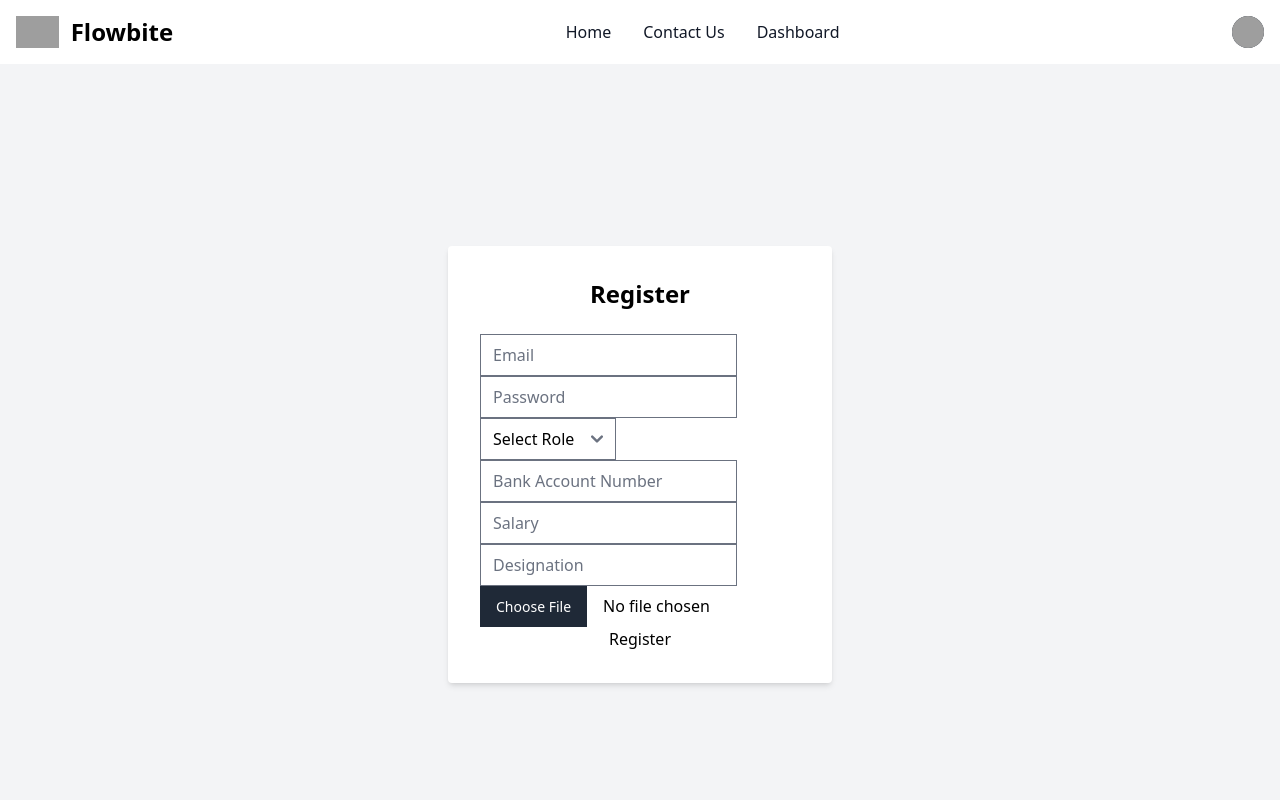
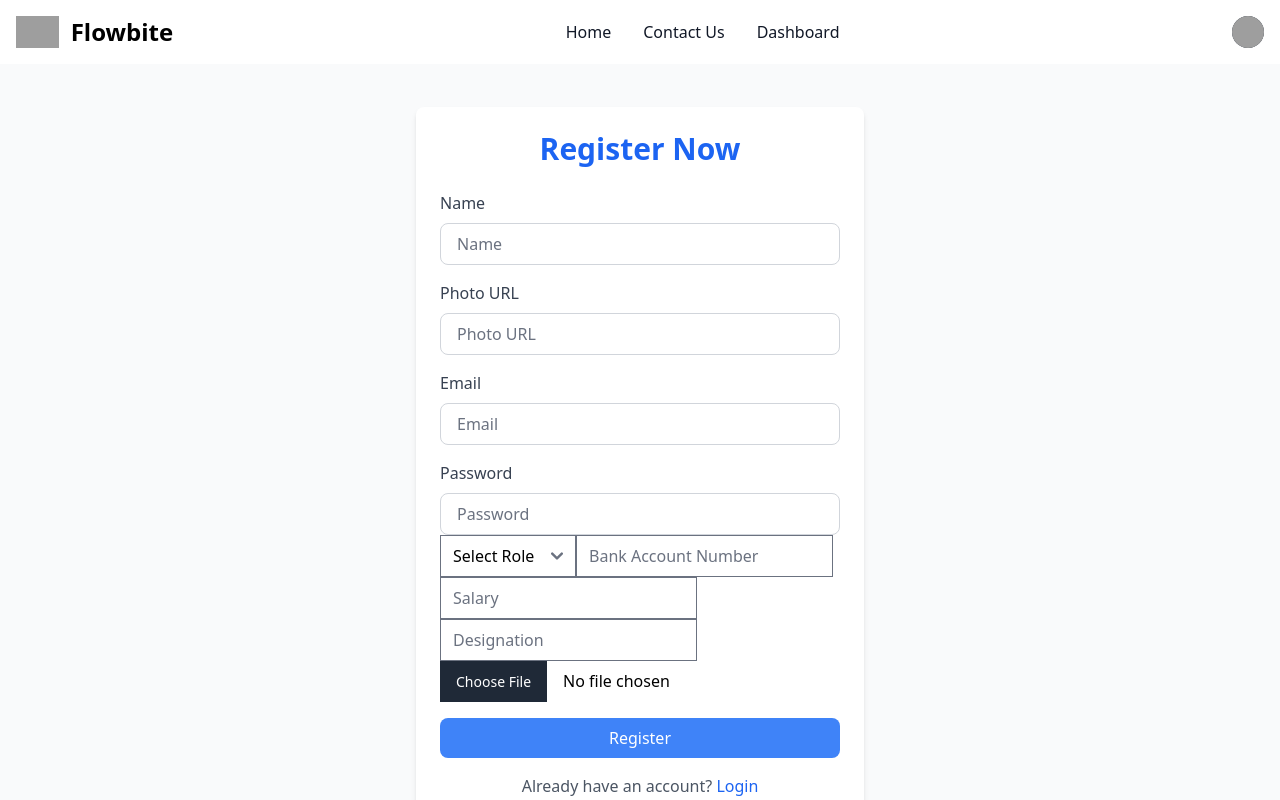
Before and after one commit to tawhidbokth/-Employee-management-client, a React (Vite) app: page /register in a window 1280 px wide. Shown: the top 800 px of the page. Built offline with nearby package versions, Linux system fonts and the light colour scheme; no server answers; grey boxes are pictures that could not be loaded.

Commit message:
login and register defind firebase

```diff
--- a/package.json
+++ b/package.json
@@ -23,6 +23,7 @@
     "react-chartjs-2": "^5.3.0",
     "react-datepicker": "^7.6.0",
     "react-dom": "^18.3.1",
+    "react-icons": "^5.4.0",
     "react-router-dom": "^7.1.1",
     "react-toastify": "^11.0.3",
     "sort-by": "^1.2.0"
--- a/src/Auth/Login.jsx
+++ b/src/Auth/Login.jsx
@@ -1,51 +1,129 @@
-import React, { useState } from 'react';
-// import { getAuth, signInWithEmailAndPassword } from "firebase/auth";
-// import { ToastContainer, toast } from "react-toastify";
+import { useContext, useState } from 'react';
+import { Link, useNavigate } from 'react-router-dom';
+import { FaGoogle } from 'react-icons/fa';
+import { toast, ToastContainer } from 'react-toastify';
+import 'react-toastify/dist/ReactToastify.css';
+import { AuthContext } from '../Provider/AuthProvider';
 
 const Login = () => {
-  // const auth = getAuth();
-  const [form, setForm] = useState({ email: '', password: '' });
+  const navigate = useNavigate();
+  const { signInUser, signInWithGoogle } = useContext(AuthContext);
+  const [email, setEmail] = useState('');
 
-  const handleInputChange = e => {
-    const { name, value } = e.target;
-    setForm({ ...form, [name]: value });
+  const handlelogin = e => {
+    e.preventDefault();
+    const emailInput = e.target.email.value;
+    const password = e.target.password.value;
+    setEmail(emailInput);
+
+    signInUser(emailInput, password)
+      .then(result => {
+        toast.success('Login Successful!', {
+          position: 'top-center',
+          autoClose: 2000,
+        });
+
+        setTimeout(() => {
+          navigate('/');
+        }, 2000);
+      })
+      .catch(error => {
+        const errorMessage = error?.message || 'Something went wrong!';
+        toast.error(errorMessage, {
+          position: 'top-center',
+          autoClose: 2000,
+        });
+      });
   };
 
-  // const handleLogin = async (e) => {
-  //   e.preventDefault();
-  //   try {
-  //     await signInWithEmailAndPassword(auth, form.email, form.password);
-  //     toast.success("Login successful!");
-  //   } catch (error) {
-  //     toast.error(error.message);
-  //   }
-  // };
+  const handleGoogleSignIn = () => {
+    signInWithGoogle()
+      .then(result => {
+        toast.success('Google Login Successful!', {
+          position: 'top-center',
+          autoClose: 2000,
+        });
+
+        setTimeout(() => {
+          navigate('/');
+          toast.dismiss();
+        }, 2000);
+      })
+      .catch(error => {
+        const errorMessage = error?.message || 'Google Login Failed!';
+        toast.error(errorMessage, {
+          position: 'top-center',
+          autoClose: 2000,
+        });
+      });
+  };
 
   return (
-    <div className="min-h-screen flex justify-center items-center bg-gray-100">
-      <form className="bg-white p-8 rounded shadow-md w-96">
-        <h2 className="text-2xl font-bold mb-6 text-center">Login</h2>
+    <div>
+      <div className="min-h-screen flex items-center justify-center bg-gray-50">
+        <div className="max-w-md w-full p-6 bg-white shadow-md rounded-lg">
+          <div className="text-center lg:text-left">
+            <h1 className="text-3xl font-bold">Login now!</h1>
+          </div>
+          <div className="mb-4">
+            <form onSubmit={handlelogin} className="card-body">
+              <div className="form-control">
+                <label className="label">
+                  <span className="label-text">Email</span>
+                </label>
                 <input
                   type="email"
                   name="email"
-          placeholder="Email"
-          className="input-field"
-          onChange={handleInputChange}
+                  placeholder="email"
+                  className="w-full border border-gray-300 rounded-lg px-4 py-2 focus:outline-none focus:ring focus:ring-blue-300"
                   required
                 />
+              </div>
+              <div className="form-control">
+                <label className="label">
+                  <span className="label-text">Password</span>
+                </label>
                 <input
                   type="password"
                   name="password"
-          placeholder="Password"
-          className="input-field"
-          onChange={handleInputChange}
+                  placeholder="password"
+                  className="w-full border border-gray-300 rounded-lg px-4 py-2 focus:outline-none focus:ring focus:ring-blue-300"
                   required
                 />
-        <button type="submit" className="btn-primary w-full">
-          Login
+                <label className="label">
+                  <Link
+                    to="/forgot-password"
+                    state={{ email }}
+                    className="label-text-alt link link-hover text-blue-700"
+                  >
+                    Forgot password?
+                  </Link>
+                </label>
+              </div>
+              <div className="form-control mt-6">
+                <button className="btn btn-primary">Login</button>
+              </div>
+            </form>
+            <p className="ml-4 mb-4">
+              New to this website? Please{' '}
+              <Link to="/register">
+                <span className="text-blue-700 font-bold">Register</span>
+              </Link>
+            </p>
+            <p className="border">
+              <button
+                onClick={handleGoogleSignIn}
+                className="btn btn-ghost w-full"
+              >
+                <FaGoogle />
+                <span>Login with Google</span>
               </button>
-        {/* <ToastContainer /> */}
-      </form>
+            </p>
+          </div>
+        </div>
+      </div>
+
+      <ToastContainer />
     </div>
   );
 };
--- a/src/Auth/Register.jsx
+++ b/src/Auth/Register.jsx
@@ -1,89 +1,129 @@
-// import React, { useState } from "react";
-// import { getAuth, createUserWithEmailAndPassword, updateProfile } from "firebase/auth";
-// import { getFirestore, collection, addDoc } from "firebase/firestore";
-// import { ToastContainer, toast } from "react-toastify";
-// import 'react-toastify/dist/ReactToastify.css';
+import { useContext, useState } from 'react';
+
+import { Link, useNavigate } from 'react-router-dom';
+import { toast, ToastContainer } from 'react-toastify';
+import 'react-toastify/dist/ReactToastify.css';
+import { AuthContext } from '../Provider/AuthProvider';
 
 const Register = () => {
-  // const auth = getAuth();
-  // const db = getFirestore();
-  // const [form, setForm] = useState({
-  //   email: "",
-  //   password: "",
-  //   role: "",
-  //   bankAccount: "",
-  //   salary: "",
-  //   designation: "",
-  //   photo: null,
-  // });
+  const { createUser } = useContext(AuthContext);
+  const [error, setError] = useState('');
+  const navigate = useNavigate();
 
-  // const handleInputChange = (e) => {
-  //   const { name, value } = e.target;
-  //   setForm({ ...form, [name]: value });
-  // };
+  const handleRegister = e => {
+    e.preventDefault();
+    const form = e.target;
+    const name = form.name.value;
+    const photo = form.photo.value;
+    const email = form.email.value;
+    const password = form.password.value;
 
-  // const handleFileChange = (e) => {
-  //   setForm({ ...form, photo: e.target.files[0] });
-  // };
+    const passwordValidation = validatePassword(password);
+    if (!passwordValidation.isValid) {
+      toast.error(passwordValidation.message, {
+        position: 'top-center',
+        autoClose: 2000,
+      });
+      return;
+    }
 
-  // const validatePassword = (password) => {
-  //   const errors = [];
-  //   if (password.length < 6) errors.push("Password must be at least 6 characters.");
-  //   if (!/[A-Z]/.test(password)) errors.push("Password must have at least one capital letter.");
-  //   if (!/[^a-zA-Z0-9]/.test(password)) errors.push("Password must have at least one special character.");
-  //   return errors;
-  // };
+    createUser(email, password, name, photo)
+      .then(() => {
+        form.reset();
+        setError('');
+        toast.success('Registration Successful!', {
+          position: 'top-center',
+          autoClose: 2000,
+        });
 
-  // const handleRegister = async (e) => {
-  //   e.preventDefault();
-  //   const passwordErrors = validatePassword(form.password);
-  //   if (passwordErrors.length > 0) {
-  //     passwordErrors.forEach((error) => toast.error(error));
-  //     return;
-  //   }
+        setTimeout(() => {
+          navigate('/');
+        }, 2000);
+      })
+      .catch(error => {
+        setError(error.message);
+        toast.error(error.message, {
+          position: 'top-center',
+          autoClose: 2000,
+        });
+      });
+  };
 
-  //   try {
-  //     const photoUrl = await imgbbUploader(form.photo); // Upload photo and get URL
-  //     const userCredential = await createUserWithEmailAndPassword(auth, form.email, form.password);
-  //     await updateProfile(userCredential.user, { photoURL: photoUrl });
-
-  // Save user data to Firestore
-  //     await addDoc(collection(db, "users"), {
-  //       email: form.email,
-  //       role: form.role,
-  //       bankAccount: form.bankAccount,
-  //       salary: form.salary,
-  //       designation: form.designation,
-  //       photo: photoUrl,
-  //     });
-
-  //     toast.success("Registration successful!");
-  //   } catch (error) {
-  //     toast.error(error.message);
-  //   }
-  // };
+  const validatePassword = password => {
+    if (password.length < 6) {
+      return {
+        isValid: false,
+        message: 'Password must be at least 6 characters long.',
+      };
+    }
+    if (!/[A-Z]/.test(password)) {
+      return {
+        isValid: false,
+        message: 'Password must contain at least one uppercase letter.',
+      };
+    }
+    if (!/[a-z]/.test(password)) {
+      return {
+        isValid: false,
+        message: 'Password must contain at least one lowercase letter.',
+      };
+    }
+    return { isValid: true };
+  };
 
   return (
-    <div className="min-h-screen flex justify-center items-center bg-gray-100">
-      <form className="bg-white p-8 rounded shadow-md w-96">
-        <h2 className="text-2xl font-bold mb-6 text-center">Register</h2>
-
+    <div className="min-h-screen flex items-center justify-center bg-gray-50">
+      <div className="max-w-md w-full p-6 bg-white shadow-md rounded-lg">
+        <h1 className="text-3xl font-bold text-center text-blue-600 mb-6">
+          Register Now
+        </h1>
+        <form onSubmit={handleRegister}>
+          <div className="mb-4">
+            <label className="block text-gray-700 font-medium mb-2">Name</label>
+            <input
+              type="text"
+              name="name"
+              placeholder="Name"
+              className="w-full border border-gray-300 rounded-lg px-4 py-2 focus:outline-none focus:ring focus:ring-blue-300"
+              required
+            />
+          </div>
+          <div className="mb-4">
+            <label className="block text-gray-700 font-medium mb-2">
+              Photo URL
+            </label>
+            <input
+              type="url"
+              name="photo"
+              placeholder="Photo URL"
+              className="w-full border border-gray-300 rounded-lg px-4 py-2 focus:outline-none focus:ring focus:ring-blue-300"
+              required
+            />
+          </div>
+          <div className="mb-4">
+            <label className="block text-gray-700 font-medium mb-2">
+              Email
+            </label>
             <input
               type="email"
               name="email"
               placeholder="Email"
-          className="input-field"
-          // onChange={handleInputChange}
+              className="w-full border border-gray-300 rounded-lg px-4 py-2 focus:outline-none focus:ring focus:ring-blue-300"
               required
             />
+          </div>
+          <div className="mb-4">
+            <label className="block text-gray-700 font-medium mb-2">
+              Password
+            </label>
             <input
               type="password"
               name="password"
               placeholder="Password"
-          className="input-field"
-          // onChange={handleInputChange}
+              className="w-full border border-gray-300 rounded-lg px-4 py-2 focus:outline-none focus:ring focus:ring-blue-300"
               required
             />
+
             <select
               name="role"
               className="input-field"
@@ -128,11 +168,23 @@ const Register = () => {
               // onChange={handleFileChange}
               required
             />
-        <button type="submit" className="btn-primary w-full">
+          </div>
+          <button
+            type="submit"
+            className="w-full bg-blue-500 text-white py-2 rounded-lg hover:bg-blue-600 transition"
+          >
             Register
           </button>
-        {/* <ToastContainer /> */}
         </form>
+        <p className="mt-4 text-gray-600 text-center">
+          Already have an account?{' '}
+          <Link to="/login" className="text-blue-600 hover:underline">
+            Login
+          </Link>
+        </p>
+      </div>
+
+      <ToastContainer />
     </div>
   );
 };
```
Also changed, not shown: src/Provider/AuthProvider.jsx (+75 -0 lines), src/firebase/firebase.init.js (+9 -9 lines), src/main.jsx (+6 -3 lines), 1 other file (tests, documents, lock files or other folders). Lines whose indentation alone changed are shown as unchanged.
